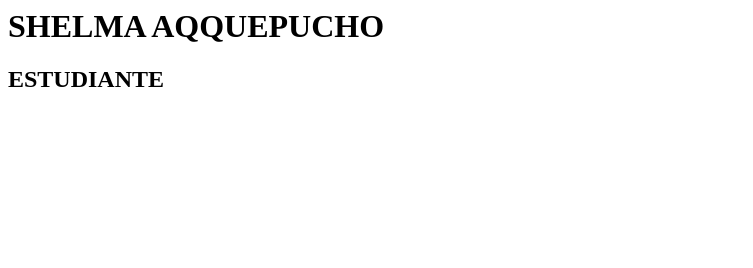
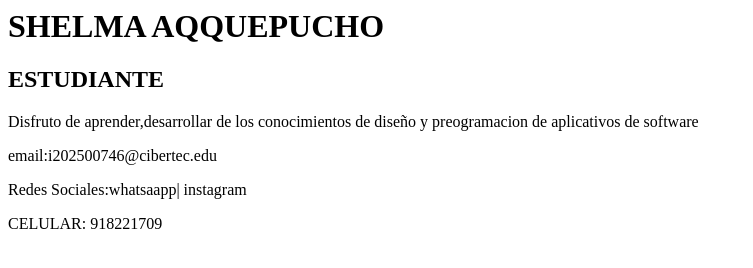
Before and after one commit to I202500746/AEW_CIBERTEC, a plain HTML site: page HTML/01_HTML/INDEX.HTML in a window 1280 px wide. Shown: the whole page, without its empty margins (0-753 px from the left). Drawn offline with Linux system fonts and the light colour scheme.

Commit message:
He agregado mis datos a la pagina web

```diff
--- a/HTML/01_HTML/INDEX.HTML
+++ b/HTML/01_HTML/INDEX.HTML
@@ -5,5 +5,9 @@
     <BOdy>
         <h1>SHELMA AQQUEPUCHO</h1>
         <H2>ESTUDIANTE</H2>
+        <p>Disfruto de aprender,desarrollar de los conocimientos de diseño y preogramacion de aplicativos de software</p>
+        <p>email:i202500746@cibertec.edu</p>
+        <p>Redes Sociales:whatsaapp| instagram</p>
+        <p>CELULAR: 918221709</p>
     </BOdy>
 </HTMl>
```
